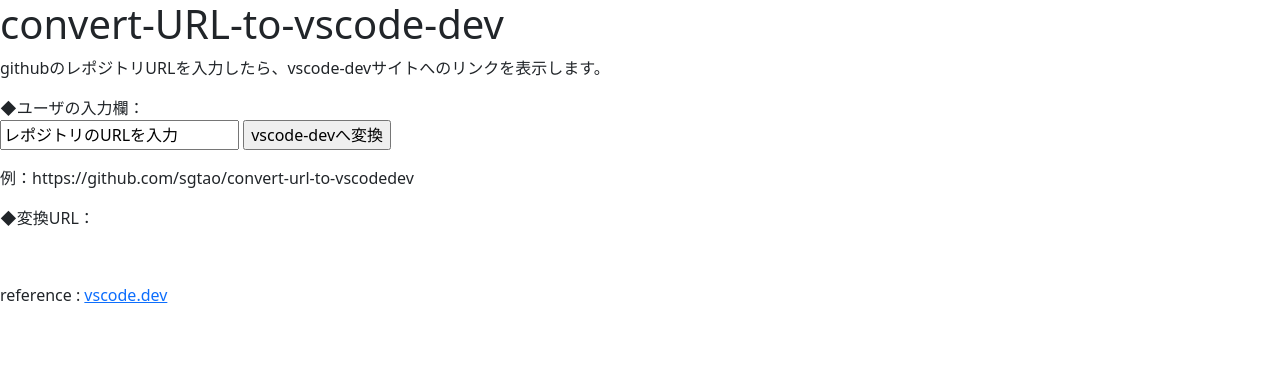
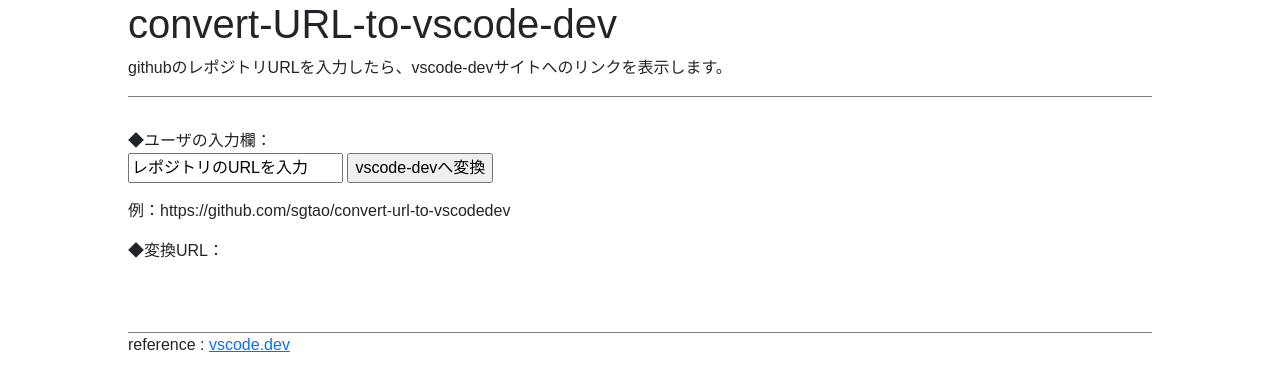
Before and after one commit to sgtao/append-vscode-dev, a plain HTML site: page docs/index.html in a window 1280 px wide. Drawn offline with Linux system fonts and the light colour scheme.

Commit message:
update docs for add basic styles

```diff
--- a/docs/index.html
+++ b/docs/index.html
@@ -9,7 +9,7 @@
     <link rel="stylesheet" href="styles/style.css">
 </head>
 <body>
-<div class="container">
+<div id="container">
     <header>
         <h1>convert-URL-to-vscode-dev</h1>
         <p>
--- a/docs/styles/style.css
+++ b/docs/styles/style.css
@@ -0,0 +1,20 @@
+/* style.css */
+body {
+    font-family: "Kameron", "Noto Sans JP", Arial, Helvetica, sans-serif;
+}
+#container {
+    position: relative;
+    background-color: white;
+    width: 80%;
+    margin: 0 auto;
+}
+header {
+    border-bottom: 1px solid gray;
+}
+main {
+    margin-top: 2rem;
+    margin-bottom: 2rem;
+}
+footer {
+    border-top: 1px solid gray;
+}
```
